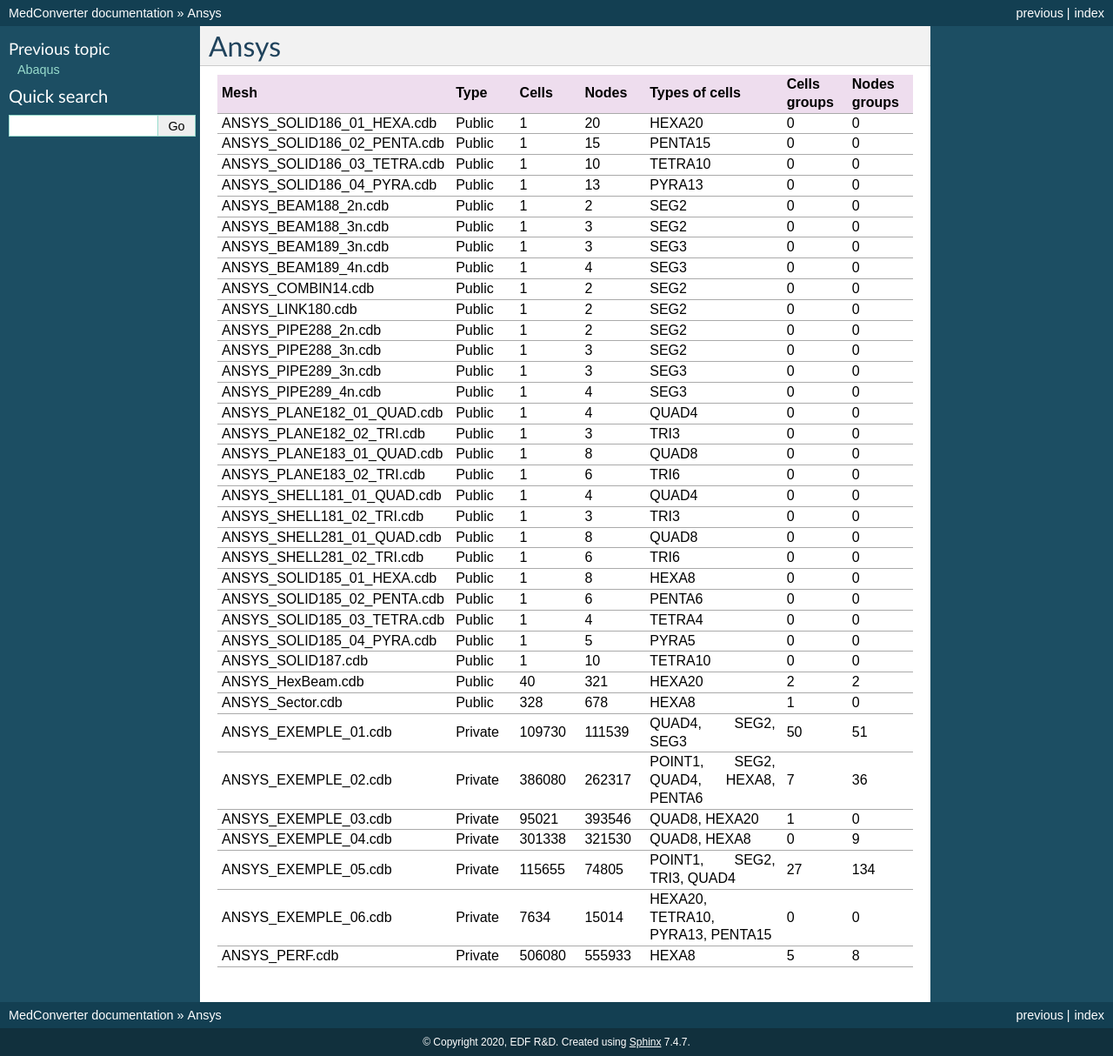
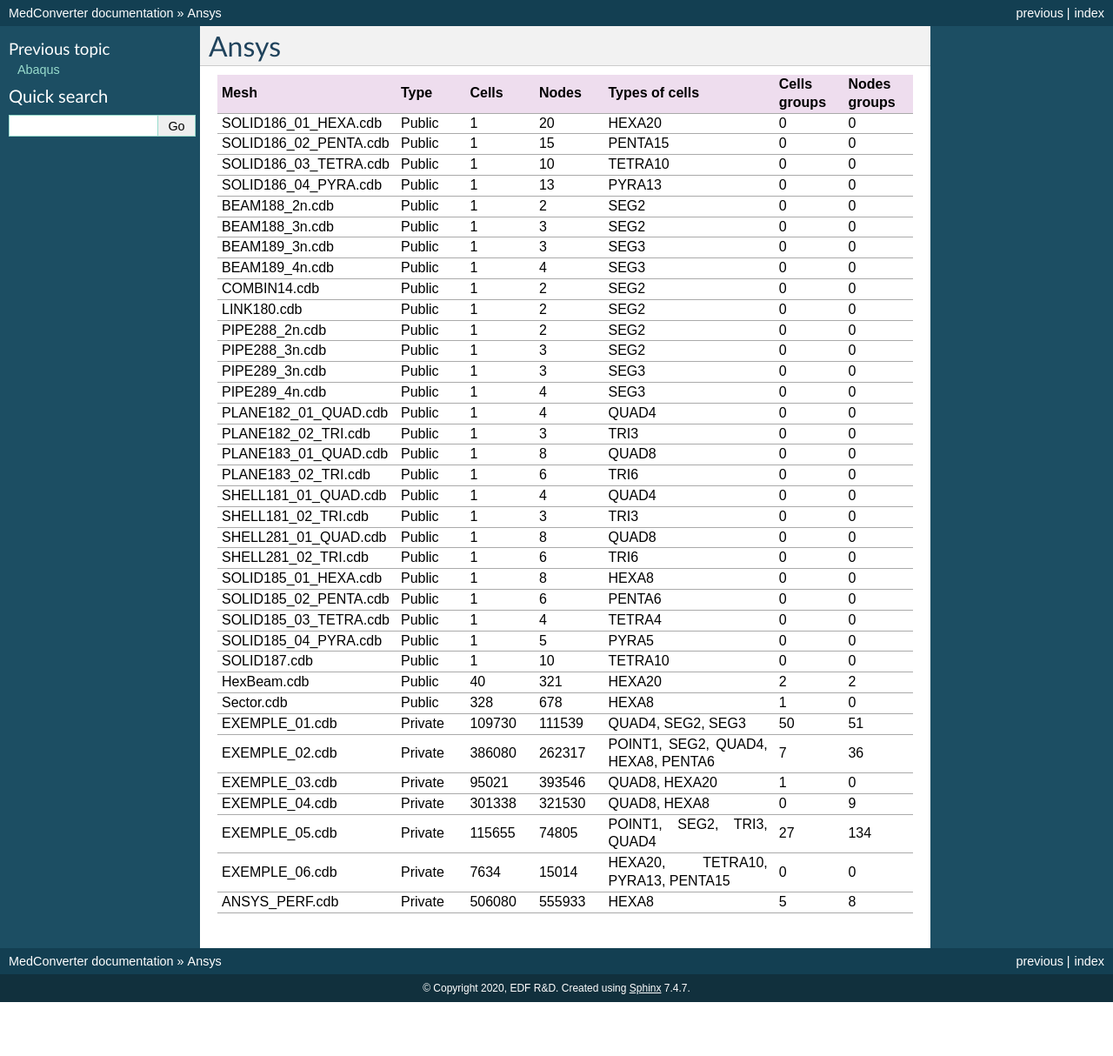
Before and after one commit to jf---/salome-med-convert, a Sphinx documentation site: the page built from doc/sphinx/tests_ansys.rst, in a window 1280 px wide. Shown: the whole page at 87% size. Built offline with Sphinx 7.4.7, drawn with Linux system fonts in a browser that asks for light colours; formulas are drawn with MathJax 3; after the commit the page ends 1152 px from its top, so only the background shows below that.

Commit message:
[#30472] Minor renaming

```diff
--- a/doc/sphinx/tests_ansys.rst
+++ b/doc/sphinx/tests_ansys.rst
@@ -12,245 +12,245 @@
      - Types of cells
      - Cells groups
      - Nodes groups
-   * - ANSYS_SOLID186_01_HEXA.cdb
+   * - SOLID186_01_HEXA.cdb
      - Public
      - 1
      - 20
      - HEXA20
      - 0
      - 0
-   * - ANSYS_SOLID186_02_PENTA.cdb
+   * - SOLID186_02_PENTA.cdb
      - Public
      - 1
      - 15
      - PENTA15
      - 0
      - 0
-   * - ANSYS_SOLID186_03_TETRA.cdb
+   * - SOLID186_03_TETRA.cdb
      - Public
      - 1
      - 10
      - TETRA10
      - 0
      - 0
-   * - ANSYS_SOLID186_04_PYRA.cdb
+   * - SOLID186_04_PYRA.cdb
      - Public
      - 1
      - 13
      - PYRA13
      - 0
      - 0
-   * - ANSYS_BEAM188_2n.cdb
+   * - BEAM188_2n.cdb
      - Public
      - 1
      - 2
      - SEG2
      - 0
      - 0
-   * - ANSYS_BEAM188_3n.cdb
+   * - BEAM188_3n.cdb
      - Public
      - 1
      - 3
      - SEG2
      - 0
      - 0
-   * - ANSYS_BEAM189_3n.cdb
+   * - BEAM189_3n.cdb
      - Public
      - 1
      - 3
      - SEG3
      - 0
      - 0
-   * - ANSYS_BEAM189_4n.cdb
+   * - BEAM189_4n.cdb
      - Public
      - 1
      - 4
      - SEG3
      - 0
      - 0
-   * - ANSYS_COMBIN14.cdb
+   * - COMBIN14.cdb
      - Public
      - 1
      - 2
      - SEG2
      - 0
      - 0
-   * - ANSYS_LINK180.cdb
+   * - LINK180.cdb
      - Public
      - 1
      - 2
      - SEG2
      - 0
      - 0
-   * - ANSYS_PIPE288_2n.cdb
+   * - PIPE288_2n.cdb
      - Public
      - 1
      - 2
      - SEG2
      - 0
      - 0
-   * - ANSYS_PIPE288_3n.cdb
+   * - PIPE288_3n.cdb
      - Public
      - 1
      - 3
      - SEG2
      - 0
      - 0
-   * - ANSYS_PIPE289_3n.cdb
+   * - PIPE289_3n.cdb
      - Public
      - 1
      - 3
      - SEG3
      - 0
      - 0
-   * - ANSYS_PIPE289_4n.cdb
+   * - PIPE289_4n.cdb
      - Public
      - 1
      - 4
      - SEG3
      - 0
      - 0
-   * - ANSYS_PLANE182_01_QUAD.cdb
+   * - PLANE182_01_QUAD.cdb
      - Public
      - 1
      - 4
      - QUAD4
      - 0
      - 0
-   * - ANSYS_PLANE182_02_TRI.cdb
+   * - PLANE182_02_TRI.cdb
      - Public
      - 1
      - 3
      - TRI3
      - 0
      - 0
-   * - ANSYS_PLANE183_01_QUAD.cdb
+   * - PLANE183_01_QUAD.cdb
      - Public
      - 1
      - 8
      - QUAD8
      - 0
      - 0
-   * - ANSYS_PLANE183_02_TRI.cdb
+   * - PLANE183_02_TRI.cdb
      - Public
      - 1
      - 6
      - TRI6
      - 0
      - 0
-   * - ANSYS_SHELL181_01_QUAD.cdb
+   * - SHELL181_01_QUAD.cdb
      - Public
      - 1
      - 4
      - QUAD4
      - 0
      - 0
-   * - ANSYS_SHELL181_02_TRI.cdb
+   * - SHELL181_02_TRI.cdb
      - Public
      - 1
      - 3
      - TRI3
      - 0
      - 0
-   * - ANSYS_SHELL281_01_QUAD.cdb
+   * - SHELL281_01_QUAD.cdb
      - Public
      - 1
      - 8
      - QUAD8
      - 0
      - 0
-   * - ANSYS_SHELL281_02_TRI.cdb
+   * - SHELL281_02_TRI.cdb
      - Public
      - 1
      - 6
      - TRI6
      - 0
      - 0
-   * - ANSYS_SOLID185_01_HEXA.cdb
+   * - SOLID185_01_HEXA.cdb
      - Public
      - 1
      - 8
      - HEXA8
      - 0
      - 0
-   * - ANSYS_SOLID185_02_PENTA.cdb
+   * - SOLID185_02_PENTA.cdb
      - Public
      - 1
      - 6
      - PENTA6
      - 0
      - 0
-   * - ANSYS_SOLID185_03_TETRA.cdb
+   * - SOLID185_03_TETRA.cdb
      - Public
      - 1
      - 4
      - TETRA4
      - 0
      - 0
-   * - ANSYS_SOLID185_04_PYRA.cdb
+   * - SOLID185_04_PYRA.cdb
      - Public
      - 1
      - 5
      - PYRA5
      - 0
      - 0
-   * - ANSYS_SOLID187.cdb
+   * - SOLID187.cdb
      - Public
      - 1
      - 10
      - TETRA10
      - 0
      - 0
-   * - ANSYS_HexBeam.cdb
+   * - HexBeam.cdb
      - Public
      - 40
      - 321
      - HEXA20
      - 2
      - 2
-   * - ANSYS_Sector.cdb
+   * - Sector.cdb
      - Public
      - 328
      - 678
      - HEXA8
      - 1
      - 0
-   * - ANSYS_EXEMPLE_01.cdb
+   * - EXEMPLE_01.cdb
      - Private
      - 109730
      - 111539
      - QUAD4, SEG2, SEG3
      - 50
      - 51
-   * - ANSYS_EXEMPLE_02.cdb
+   * - EXEMPLE_02.cdb
      - Private
      - 386080
      - 262317
      - POINT1, SEG2, QUAD4, HEXA8, PENTA6
      - 7
      - 36
-   * - ANSYS_EXEMPLE_03.cdb
+   * - EXEMPLE_03.cdb
      - Private
      - 95021
      - 393546
      - QUAD8, HEXA20
      - 1
      - 0
-   * - ANSYS_EXEMPLE_04.cdb
+   * - EXEMPLE_04.cdb
      - Private
      - 301338
      - 321530
      - QUAD8, HEXA8
      - 0
      - 9
-   * - ANSYS_EXEMPLE_05.cdb
+   * - EXEMPLE_05.cdb
      - Private
      - 115655
      - 74805
      - POINT1, SEG2, TRI3, QUAD4
      - 27
      - 134
-   * - ANSYS_EXEMPLE_06.cdb
+   * - EXEMPLE_06.cdb
      - Private
      - 7634
      - 15014
```
Also changed, not shown: 2 other files.
